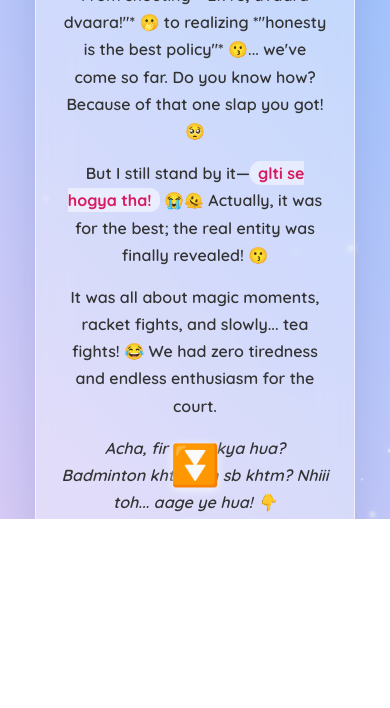
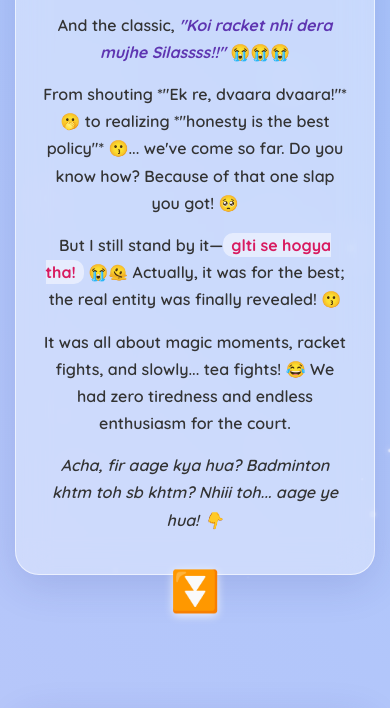
Before and after one commit to Sukhmanprt-s/Silas, a plain HTML site: page index.html in a window 390 px wide. Shown: the part 325-1033 px from the top of the page. Before the commit the page ends 844 px from the top, so only its background shows below. Drawn offline with Linux system fonts and the light colour scheme.

Commit message:
Update index.html

```diff
--- a/index.html
+++ b/index.html
@@ -11,7 +11,7 @@
     <link href="https://fonts.googleapis.com/css2?family=Dancing+Script:wght@700&family=Quicksand:wght@400;600;700&display=swap" rel="stylesheet">
 
     <style>
-        /* Global Styles & Scroll Snapping */
+        /* Global Styles */
         * {
             margin: 0;
             padding: 0;
@@ -19,11 +19,10 @@
         }
 
         html, body {
-            height: 100vh;
             font-family: 'Quicksand', sans-serif;
             overflow-x: hidden;
             scroll-behavior: smooth;
-            scroll-snap-type: y mandatory;
+            /* Scroll snapping removed so it doesn't jump over long text */
 
             /* Upgraded Dynamic Gradient Background */
             background: linear-gradient(45deg, #ff9a9e, #fecfef, #a1c4fd, #c2e9fb);
@@ -65,17 +64,16 @@
             100% { transform: translateY(-110vh) scale(1.2); opacity: 0; }
         }
 
-        /* Page Layout */
+        /* Page Layout - Changed to min-height to allow growth */
         .page {
-            height: 100vh;
+            min-height: 100vh;
             width: 100vw;
-            scroll-snap-align: start;
             display: flex;
             justify-content: center;
             align-items: center;
             position: relative;
             z-index: 10;
-            padding: 20px;
+            padding: 80px 20px; /* Added breathing room at top and bottom */
         }
 
         /* Upgraded Glassmorphism Story Cards */
@@ -133,10 +131,10 @@
             border-radius: 10px;
         }
 
-        /* Scroll Down Indicator */
+        /* Scroll Down Indicator - Changed to relative positioning for long content */
         .scroll-indicator {
             position: absolute;
-            bottom: 30px;
+            bottom: 20px;
             left: 50%;
             transform: translateX(-50%);
             animation: bounce 2s infinite;
@@ -157,7 +155,8 @@
             h1 { font-size: 2.8rem; }
             h2 { font-size: 2.2rem; }
             p { font-size: 1rem; }
-            .card { padding: 25px; margin: 15px; }
+            .card { padding: 25px; }
+            .page { padding: 60px 15px; } /* Prevent card from touching screen edges */
         }
     </style>
 </head>
@@ -289,7 +288,7 @@
 
         const observerOptions = {
             root: null,
-            threshold: 0.25 // triggers slightly earlier for a smoother feel
+            threshold: 0.15 // Triggers slightly earlier for smooth reading on mobile
         };
 
         const observer = new IntersectionObserver((entries, observer) => {
```
